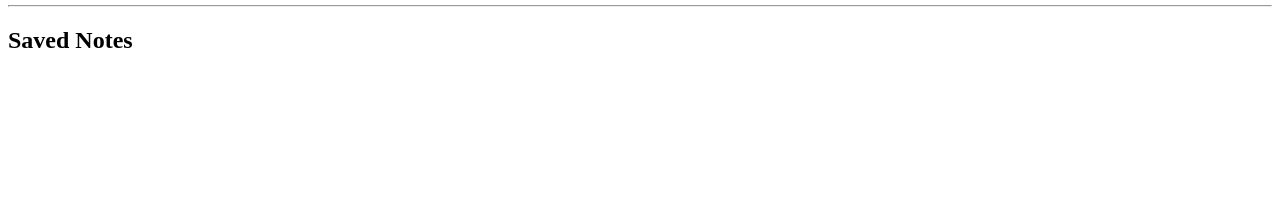
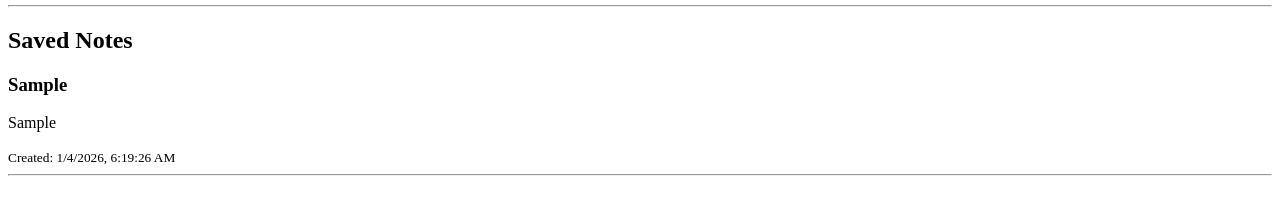
Before and after one commit to jordnlam/notes-app, a plain HTML site: page index.html in a window 1280 px wide. Both pictures are taken after typing "Sample", "Sample" into the empty fields and a click on the button "Save Note". Shown: the part 155-370 px from the top of the page. Drawn offline with Linux system fonts and the light colour scheme.

Commit message:
feat-Added displayNote functionality

```diff
--- a/index.html
+++ b/index.html
@@ -25,6 +25,25 @@
                 const saveButton = document.getElementById('saveButton');
                 const notesList = document.getElementById('notesList');
 
+                function displayNotes() {
+                        // Clear the list first
+                        notesList.innerHTML = '';
+
+                        // Loop through all notes and display each one
+                        notes.forEach(function(note) {
+                                // Create HTML for this note
+                                const noteElement = document.createElement('div');
+                                noteElement.innerHTML = `
+                                        <h3>${note.title}</h3>
+                                        <p>${note.content}</p>
+                                        <small>Created: ${new Date(note.createdAt).toLocaleString()}</small>
+                                        <hr>
+                                        `;
+                        // Add it to the page
+                        notesList.appendChild(noteElement);
+                        });
+                }
+
                 // Listen for clicks on the save button
                 saveButton.addEventListener('click', function() {
                         // Get the values from the inputs
@@ -48,6 +67,8 @@
                         // Add to our notes array
                         notes.push(note);
 
+                        displayNotes();
+
                         // Log to see if it works
                         console.log('Saved note:', note);
                         console.log('All notes:', notes);
@@ -57,7 +78,6 @@
                         contentInput.value = '';
                 });
 
-
         </script>
 </body>
 </html>
```
